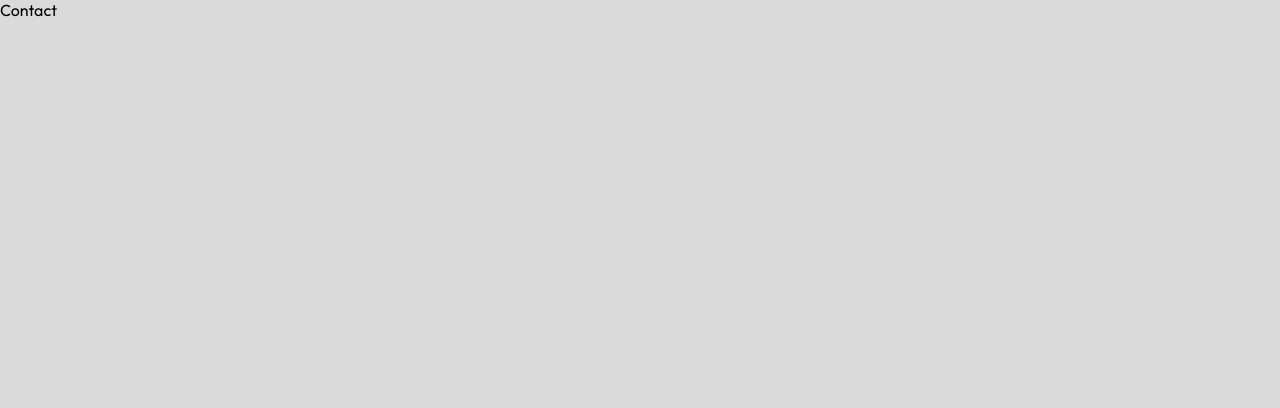
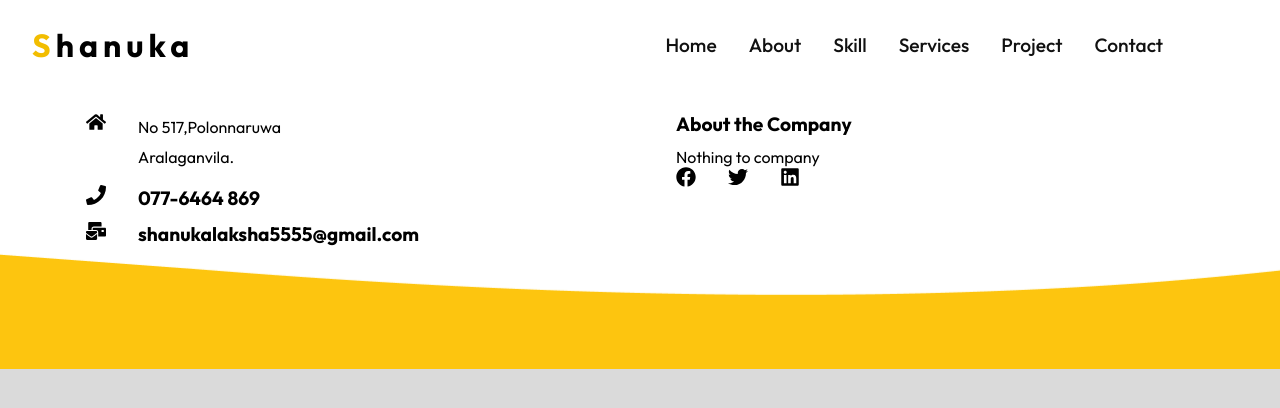
Before and after one commit to shanuka55/Portfoliyo_New, a React (Create React App) app: page /contact in a window 1280 px wide. Shown: the top 408 px of the page. Built offline with nearby package versions, Linux system fonts and the light colour scheme.

Commit message:
foter is updated

```diff
--- a/src/routes/About.js
+++ b/src/routes/About.js
@@ -1,10 +1,14 @@
 import React from 'react'
 import AboutSection from '../components/AboutSection'
+import Navbar from '../components/Navbar'
+import FooterSection from '../components/FooterSection'
 
 const About = () => {
   return (
     <div>
+      <Navbar/>
       <AboutSection/>
+      <FooterSection/>
     </div>
   )
 }
--- a/src/routes/Contact.js
+++ b/src/routes/Contact.js
@@ -1,8 +1,13 @@
 import React from 'react'
+import Navbar from '../components/Navbar'
+import FooterSection from '../components/FooterSection'
 
 const Contact = () => {
   return (
-    <div>Contact</div>
+    <div>
+      <Navbar/>
+      <FooterSection/>
+    </div>
   )
 }
 
--- a/src/routes/Home.js
+++ b/src/routes/Home.js
@@ -11,8 +11,6 @@ const Home = () => {
       <HomeImage/>
       <HomeText/>
       <FooterSection/>
-
-
     </div>
   )
 }
--- a/src/routes/Project.js
+++ b/src/routes/Project.js
@@ -1,8 +1,14 @@
 import React from 'react'
+import Navbar from '../components/Navbar'
+import FooterSection from '../components/FooterSection'
+
 
 const Project = () => {
   return (
-    <div>Project</div>
+    <div>
+      <Navbar/>
+      <FooterSection/>
+    </div>
   )
 }
 
--- a/src/routes/Services.js
+++ b/src/routes/Services.js
@@ -1,8 +1,13 @@
 import React from 'react'
+import Navbar from '../components/Navbar'
+import FooterSection from '../components/FooterSection'
 
 const Services = () => {
   return (
-    <div>Services</div>
+    <div>
+      <Navbar/>
+      <FooterSection/>
+    </div>
   )
 }
 
```
